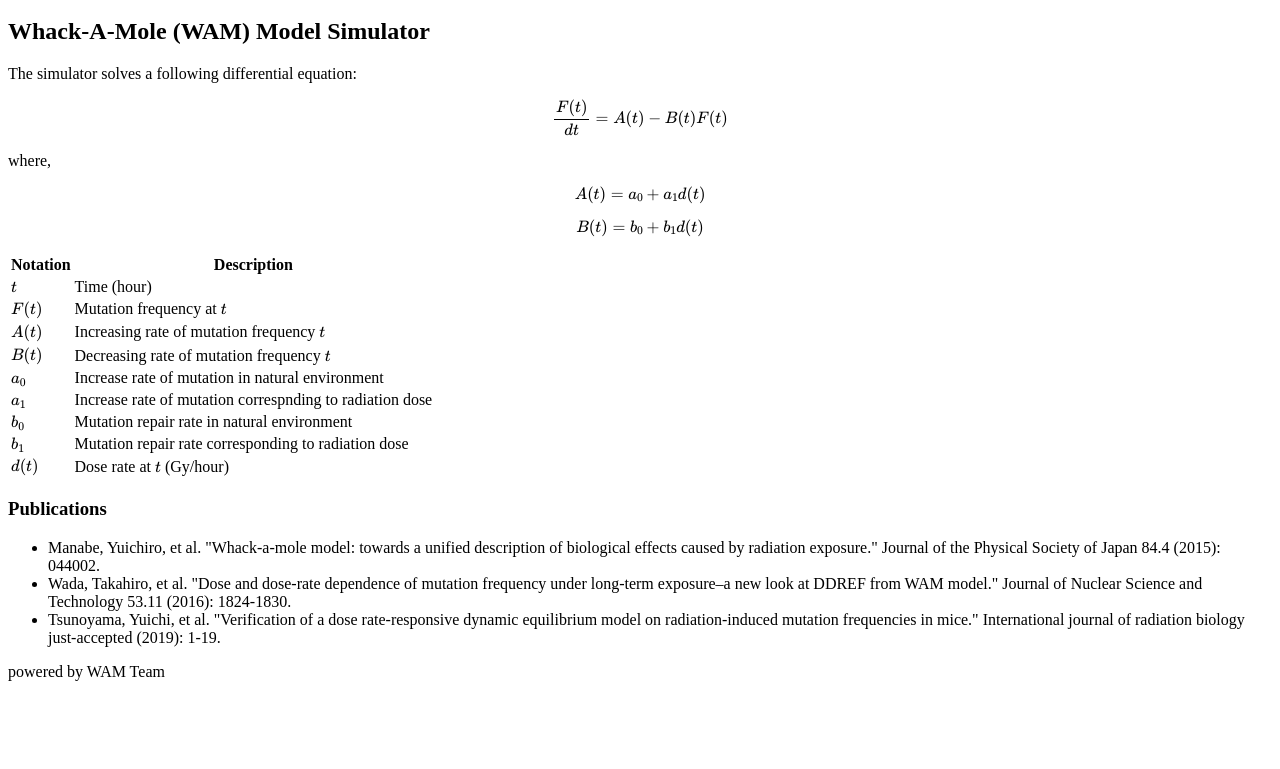
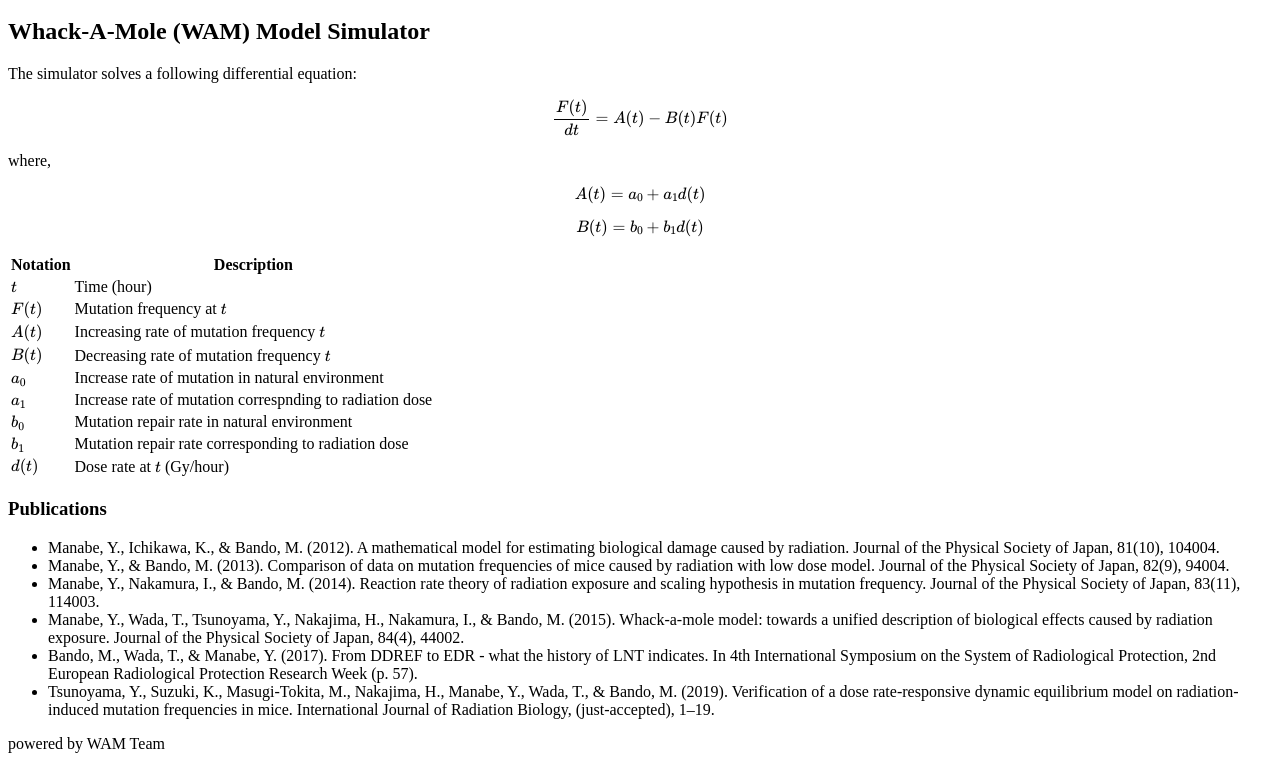
Before and after one commit to likr/wam-simulator, a website: page src/index.html in a window 1280 px wide. Shown: the part 87-856 px from the top of the page. Before the commit the page ends 800 px from the top, so only its background shows below. Drawn offline with nearby package versions, Linux system fonts and the light colour scheme; some packages are replaced by stand-ins of ours.

Commit message:
update publications

```diff
--- a/src/index.html
+++ b/src/index.html
@@ -119,9 +119,12 @@ svg text::selection {
           </table>
           <h3>Publications</h3>
           <ul>
-            <li>Manabe, Yuichiro, et al. "Whack-a-mole model: towards a unified description of biological effects caused by radiation exposure." Journal of the Physical Society of Japan 84.4 (2015): 044002.  </li>
-            <li>Wada, Takahiro, et al. "Dose and dose-rate dependence of mutation frequency under long-term exposure–a new look at DDREF from WAM model." Journal of Nuclear Science and Technology 53.11 (2016): 1824-1830.</li>
-            <li>Tsunoyama, Yuichi, et al. "Verification of a dose rate-responsive dynamic equilibrium model on radiation-induced mutation frequencies in mice." International journal of radiation biology just-accepted (2019): 1-19.</li>
+            <li>Manabe, Y., Ichikawa, K., &amp; Bando, M. (2012). A mathematical model for estimating biological damage caused by radiation. Journal of the Physical Society of Japan, 81(10), 104004.</li>
+            <li>Manabe, Y., &amp; Bando, M. (2013). Comparison of data on mutation frequencies of mice caused by radiation with low dose model. Journal of the Physical Society of Japan, 82(9), 94004.</li>
+            <li>Manabe, Y., Nakamura, I., &amp; Bando, M. (2014). Reaction rate theory of radiation exposure and scaling hypothesis in mutation frequency. Journal of the Physical Society of Japan, 83(11), 114003.</li>
+            <li>Manabe, Y., Wada, T., Tsunoyama, Y., Nakajima, H., Nakamura, I., &amp; Bando, M. (2015). Whack-a-mole model: towards a unified description of biological effects caused by radiation exposure. Journal of the Physical Society of Japan, 84(4), 44002.</li>
+            <li>Bando, M., Wada, T., &amp; Manabe, Y. (2017). From DDREF to EDR - what the history of LNT indicates. In 4th International Symposium on the System of Radiological Protection, 2nd European Radiological Protection Research Week (p. 57).</li>
+            <li>Tsunoyama, Y., Suzuki, K., Masugi-Tokita, M., Nakajima, H., Manabe, Y., Wada, T., &amp; Bando, M. (2019). Verification of a dose rate-responsive dynamic equilibrium model on radiation-induced mutation frequencies in mice. International Journal of Radiation Biology, (just-accepted), 1–19.</li>
           </ul>
         </div>
       </div>
```
